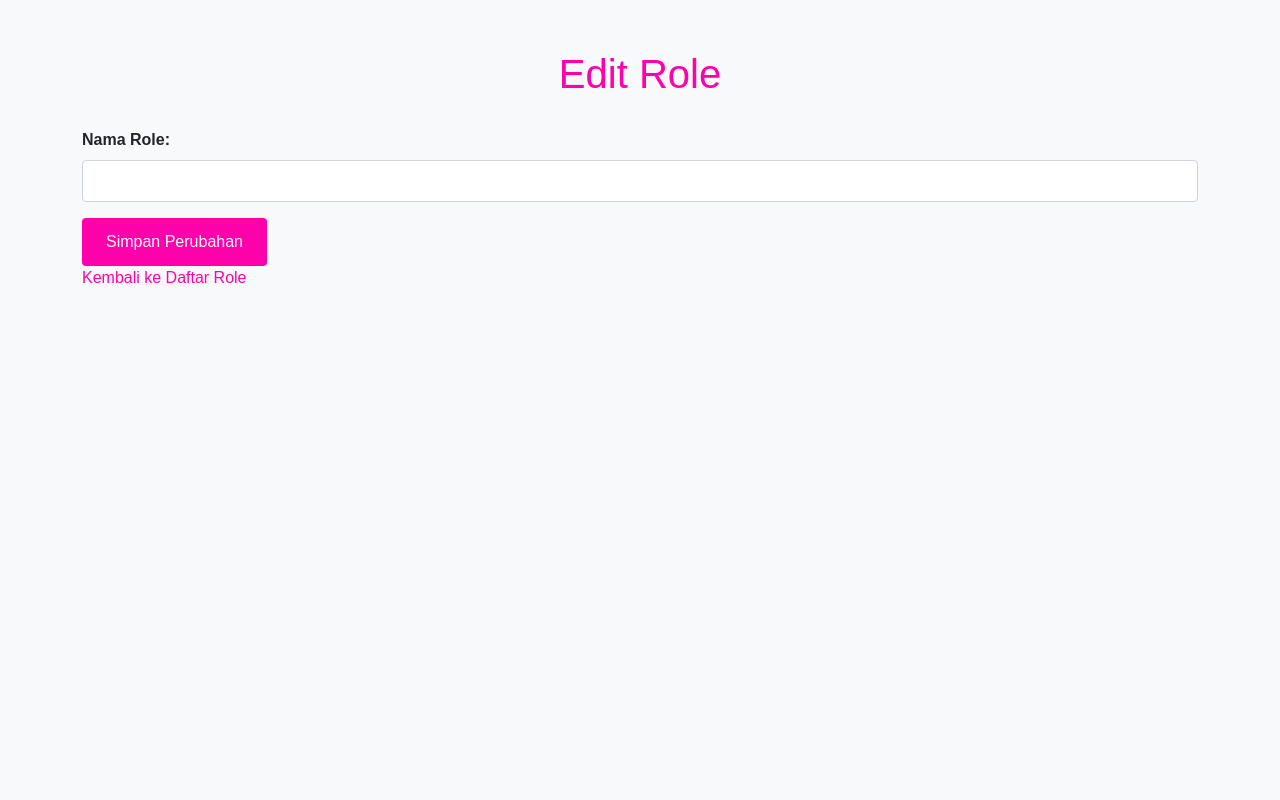
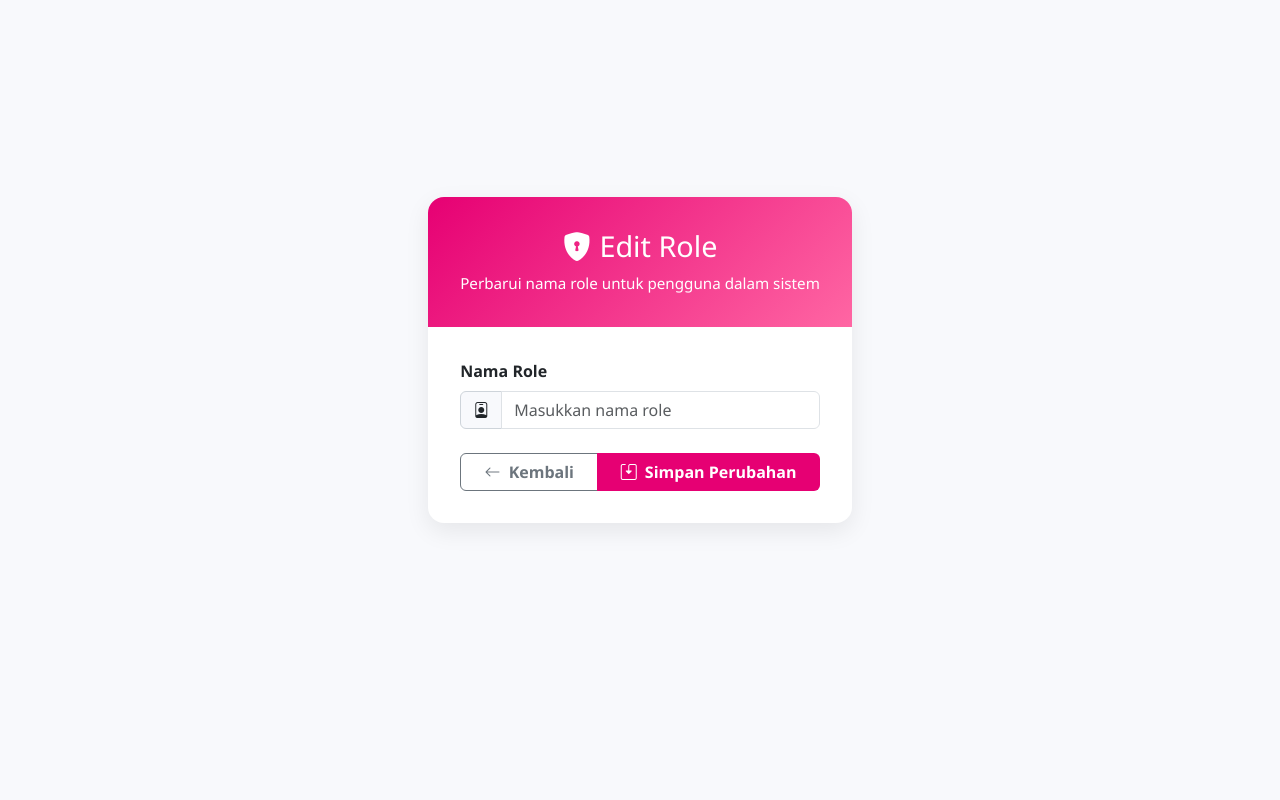
Before and after one commit to ArifbillahKamil/RBAC-Project, a Python web app: template templates/edit_role.html in a window 1280 px wide. Run offline with Jinja, Linux system fonts and the light colour scheme; the template is opened without the code that fills it, so the values that code supplies are empty.

Commit message:
perubahan edit role.html

```diff
--- a/templates/edit_role.html
+++ b/templates/edit_role.html
@@ -1,95 +1,150 @@
 <!DOCTYPE html>
-<html lang="en">
+<html lang="id">
 <head>
   <meta charset="UTF-8" />
-    <meta name="viewport" content="width=device-width, initial-scale=1.0" />
+  <meta name="viewport" content="width=device-width, initial-scale=1.0"/>
   <title>Edit Role</title>
-    <link
-      href="https://cdn.jsdelivr.net/npm/bootstrap@5.3.0/dist/css/bootstrap.min.css"
-      rel="stylesheet"
-    />
+  <link href="https://cdn.jsdelivr.net/npm/bootstrap@5.3.3/dist/css/bootstrap.min.css" rel="stylesheet"/>
+  <link rel="stylesheet" href="https://cdn.jsdelivr.net/npm/bootstrap-icons@1.11.3/font/bootstrap-icons.css"/>
+
   <style>
-      /* Warna tema utama */
     :root {
-        --primary-color: #ff00aa;
+      --primary-color: #e60073;
+      --primary-light: #ff66a3;
+      --bg-color: #f8f9fc;
+    }
+
+    html, body {
+      height: 100%;
+      margin: 0;
+      padding: 0;
     }
 
     body {
-        font-family: Arial, sans-serif;
-        background-color: #f8f9fa;
+      background-color: var(--bg-color);
+      font-family: 'Segoe UI', sans-serif;
+      display: flex;
+      align-items: center;
+      justify-content: center;
+      min-height: 100vh;
     }
 
-      .container {
-        margin-top: 50px;
+    .edit-role-wrapper {
+      transform: translateY(-40px); /* Geser ke atas */
     }
 
-      h1 {
-        color: var(--primary-color);
-        text-align: center;
-        margin-bottom: 30px;
+    .edit-role-card {
+      background-color: #fff;
+      border-radius: 1rem;
+      box-shadow: 0 8px 25px rgba(0, 0, 0, 0.08);
+      max-width: 500px;
+      width: 100%;
+      overflow: hidden;
     }
 
-      label {
-        font-weight: bold;
-        margin-bottom: 0.5rem;
-        display: block;
+    .edit-role-header {
+      background: linear-gradient(135deg, var(--primary-color), var(--primary-light));
+      color: #fff;
+      padding: 2rem;
+      text-align: center;
     }
 
-      input[type="text"] {
-        width: 100%;
-        padding: 0.5rem;
-        margin-bottom: 1rem;
-        border: 1px solid #ced4da;
-        border-radius: 0.25rem;
+    .edit-role-header h1 {
+      font-size: 1.8rem;
+      margin-bottom: 0.5rem;
     }
 
-      button[type="submit"] {
+    .edit-role-header p {
+      font-size: 0.95rem;
+      margin: 0;
+    }
+
+    .edit-role-body {
+      padding: 2rem;
+    }
+
+    .form-label {
+      font-weight: 600;
+    }
+
+    .input-group-text {
+      background-color: var(--bg-color);
+      border: 1px solid #ced4da;
+    }
+
+    .form-control:focus {
+      border-color: var(--primary-color);
+      box-shadow: 0 0 0 0.2rem rgba(230, 0, 115, 0.2);
+    }
+
+    .btn-theme {
       background-color: var(--primary-color);
       color: white;
-        padding: 0.75rem 1.5rem;
+      font-weight: 600;
       border: none;
-        border-radius: 0.25rem;
-        cursor: pointer;
-        transition: background-color 0.3s ease;
+      transition: all 0.2s ease-in-out;
     }
 
-      button[type="submit"]:hover {
-        background-color: #cc0088;
+    .btn-theme:hover {
+      background-color: #c40063;
+      box-shadow: 0 4px 12px rgba(230, 0, 115, 0.25);
     }
 
-      a {
-        color: var(--primary-color);
-        text-decoration: none;
+    .btn-outline-secondary {
+      font-weight: 600;
     }
 
-      a:hover {
-        text-decoration: underline;
+    @media (max-width: 576px) {
+      .btn-group {
+        flex-direction: column;
+        gap: 0.75rem;
+      }
+
+      .btn {
+        width: 100%;
+      }
     }
   </style>
 </head>
 <body>
-    <div class="container">
-      <h1>Edit Role</h1>
+  <div class="edit-role-wrapper">
+    <div class="edit-role-card">
+      <div class="edit-role-header">
+        <h1><i class="bi bi-shield-lock-fill me-2"></i>Edit Role</h1>
+        <p>Perbarui nama role untuk pengguna dalam sistem</p>
+      </div>
 
+      <div class="edit-role-body">
         <form method="POST">
-        <div class="mb-3">
-          <label for="name" class="form-label">Nama Role:</label>
+          <div class="mb-4">
+            <label for="name" class="form-label">Nama Role</label>
+            <div class="input-group">
+              <span class="input-group-text"><i class="bi bi-person-badge"></i></span>
               <input
                 type="text"
                 class="form-control"
                 id="name"
                 name="name"
                 value="{{ role.name }}"
+                placeholder="Masukkan nama role"
                 required
               />
             </div>
-
-        <button type="submit" class="btn btn-primary">Simpan Perubahan</button>
-      </form>
-
-      <a href="{{ url_for('main.manage_roles') }}">Kembali ke Daftar Role</a>
           </div>
 
-    <script src="https://cdn.jsdelivr.net/npm/bootstrap@5.3.0/dist/js/bootstrap.bundle.min.js"></script>
+          <div class="d-flex justify-content-between btn-group">
+            <a href="{{ url_for('main.manage_roles') }}" class="btn btn-outline-secondary">
+              <i class="bi bi-arrow-left me-1"></i> Kembali
+            </a>
+            <button type="submit" class="btn btn-theme">
+              <i class="bi bi-save2 me-1"></i> Simpan Perubahan
+            </button>
+          </div>
+        </form>
+      </div>
+    </div>
+  </div>
+
+  <script src="https://cdn.jsdelivr.net/npm/bootstrap@5.3.3/dist/js/bootstrap.bundle.min.js"></script>
 </body>
 </html>
```
Lines whose indentation alone changed are shown as unchanged.
